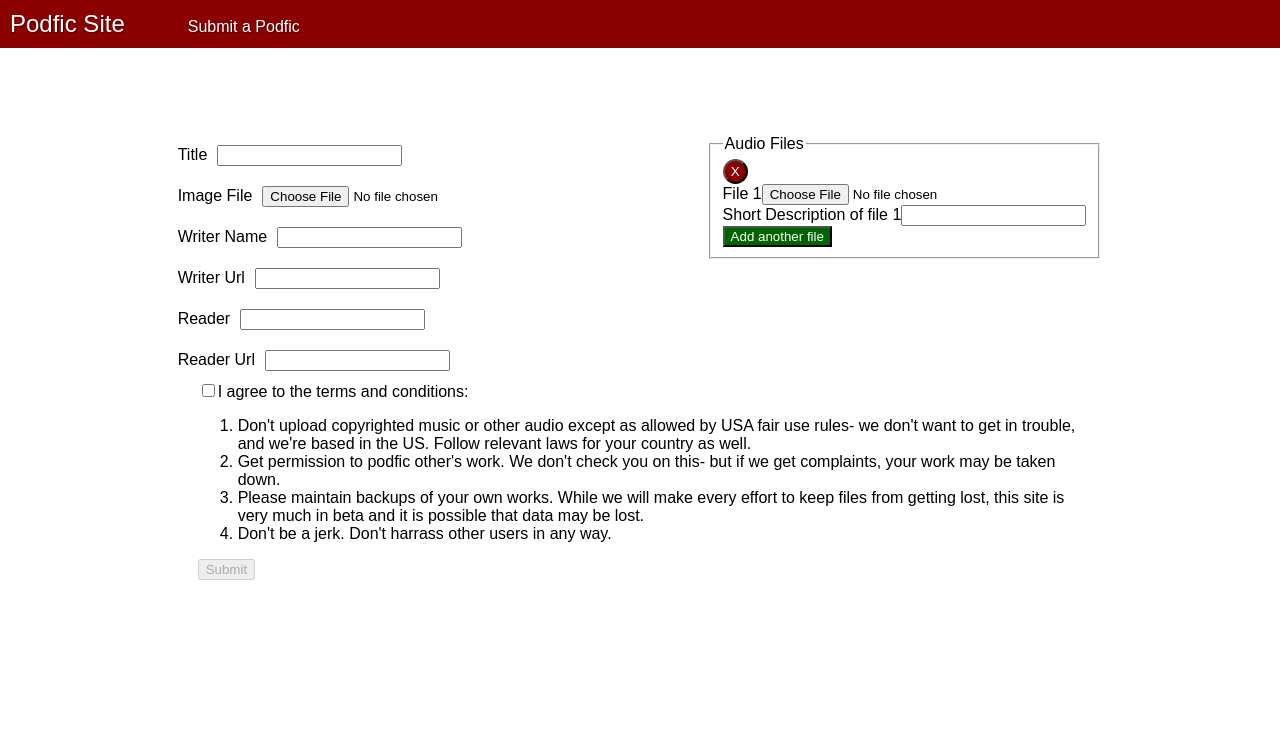
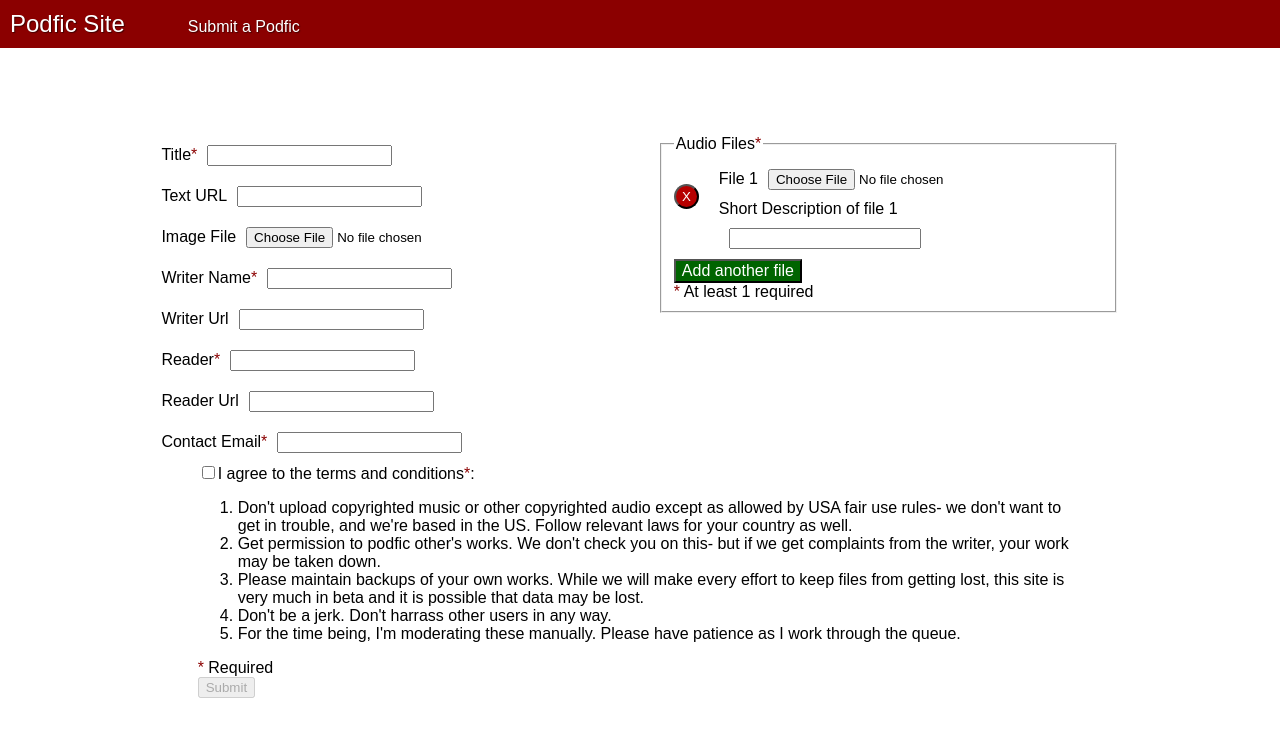
Before and after one commit to tessmonical/podfic-site, a React (Create React App) app in the folder frontend/podfic-site/: page /submit in a window 1280 px wide. Shown: the top 736 px of the page. Built offline with nearby package versions, Linux system fonts and the light colour scheme.

Commit message:
better form

```diff
--- a/frontend/podfic-site/src/components/SubmitForm/SubmitForm.jsx
+++ b/frontend/podfic-site/src/components/SubmitForm/SubmitForm.jsx
@@ -1,5 +1,12 @@
 import React, { Component, Fragment } from "react";
 import "./submitform.css";
+
+const Required = ({ children }) => (
+  <Fragment>
+    {children}
+    <span className="required">*</span>
+  </Fragment>
+);
 
 class SubmitForm extends Component {
   constructor(props) {
@@ -20,6 +27,7 @@ class SubmitForm extends Component {
     this.addFile = this.addFile.bind(this);
     this.handleInputChange = this.handleInputChange.bind(this);
     this.validateForm = this.validateForm.bind(this);
+    this.handleCheckbox = this.handleCheckbox.bind(this);
   }
 
   removeFile(indexToRemove) {
@@ -36,6 +44,10 @@ class SubmitForm extends Component {
 
   handleInputChange(type, text) {
     this.setState({ [type]: text });
+  }
+
+  handleCheckbox() {
+    this.setState({ permissionCheckbox: !this.state.permissionCheckbox });
   }
 
   handleFileDescriptionChange(index, newText) {
@@ -69,7 +81,6 @@ class SubmitForm extends Component {
   render() {
     const {
       title,
-      imageFile,
       files,
       writer,
       writerUrl,
@@ -84,11 +95,24 @@ class SubmitForm extends Component {
         <form>
           <div className="metadata">
             <div>
-              <label htmlFor="title">Title</label>
+              <label htmlFor="title">
+                <Required>Title</Required>
+              </label>
               <input
                 id="title"
                 value={title}
                 onChange={e => this.handleInputChange("title", e.target.value)}
+              />
+            </div>
+
+            <div>
+              <label htmlFor="textUrl">Text URL</label>
+              <input
+                id="textUrl"
+                value={textUrl}
+                onChange={e =>
+                  this.handleInputChange("textUrl", e.target.value)
+                }
               />
             </div>
 
@@ -98,7 +122,9 @@ class SubmitForm extends Component {
             </div>
 
             <div>
-              <label htmlFor="writer">Writer Name</label>
+              <label htmlFor="writer">
+                <Required>Writer Name</Required>
+              </label>
               <input
                 id="writer"
                 value={writer}
@@ -116,7 +142,9 @@ class SubmitForm extends Component {
               />
             </div>
             <div>
-              <label htmlFor="reader">Reader</label>
+              <label htmlFor="reader">
+                <Required>Reader</Required>
+              </label>
               <input
                 id="reader"
                 value={reader}
@@ -133,10 +161,24 @@ class SubmitForm extends Component {
                 }
               />
             </div>
+            <div>
+              <label htmlFor="contactEmail">
+                <Required>Contact Email</Required>
+              </label>
+              <input
+                id="contactEmail"
+                value={contactEmail}
+                onChange={e =>
+                  this.handleInputChange("contactEmail", e.target.value)
+                }
+              />
+            </div>
           </div>
           <div className="files">
             <fieldset>
-              <legend>Audio Files</legend>
+              <legend>
+                <Required>Audio Files</Required>
+              </legend>
               {files.map((file, i) => (
                 <div className="file-input">
                   <button
@@ -169,6 +211,9 @@ class SubmitForm extends Component {
               >
                 Add another file
               </button>
+              <div>
+                <Required /> At least 1 required
+              </div>
             </fieldset>
           </div>
           <div className="confirmation">
@@ -177,19 +222,21 @@ class SubmitForm extends Component {
                 id="agreeCheckbox"
                 type="checkbox"
                 checked={permissionCheckbox}
+                onChange={this.handleCheckbox}
               />
               <label htmlFor="agreeCheckbox">
-                I agree to the terms and conditions:
+                <Required>I agree to the terms and conditions</Required>:
                 <ol>
                   <li>
-                    Don't upload copyrighted music or other audio except as
-                    allowed by USA fair use rules- we don't want to get in
-                    trouble, and we're based in the US. Follow relevant laws for
-                    your country as well.
+                    Don't upload copyrighted music or other copyrighted audio
+                    except as allowed by USA fair use rules- we don't want to
+                    get in trouble, and we're based in the US. Follow relevant
+                    laws for your country as well.
                   </li>
                   <li>
-                    Get permission to podfic other's work. We don't check you on
-                    this- but if we get complaints, your work may be taken down.
+                    Get permission to podfic other's works. We don't check you
+                    on this- but if we get complaints from the writer, your work
+                    may be taken down.
                   </li>
                   <li>
                     Please maintain backups of your own works. While we will
@@ -200,8 +247,16 @@ class SubmitForm extends Component {
                   <li>
                     Don't be a jerk. Don't harrass other users in any way.
                   </li>
+                  <li>
+                    For the time being, I'm moderating these manually. Please
+                    have patience as I work through the queue.
+                  </li>
                 </ol>
               </label>
+            </div>
+
+            <div>
+              <Required /> Required
             </div>
 
             <button type="submit" disabled={!this.validateForm()}>
--- a/frontend/podfic-site/src/components/SubmitForm/submitform.css
+++ b/frontend/podfic-site/src/components/SubmitForm/submitform.css
@@ -1,6 +1,10 @@
 .submit-form {
     width: 100%;
     padding: 5%;
+}
+
+.submit-form input[type=text] {
+    width: 50%;
 }
 
 .submit-form > form {
@@ -20,19 +24,32 @@
     max-width: 80%;
 }
 
-.metadata input {
+.metadata input, .files input {
     margin: 10px;
+}
+
+.files .file-input {
+    padding-left: 45px;
+    position: relative;
 }
 
 .submit-form .remove-button {
     color: white;
-    background-color: darkred;
+    background-color: rgb(182, 0, 0);
     border-radius: 50%;
     height: 25px;
     width: 25px;
+    position: absolute;
+    left: 0px;
+    top: 25px;
 }
 
 .submit-form .add-button {
     color: white;
     background-color: darkgreen;
+    font-size: 1em;
 }
+
+.required {
+    color: darkred;
+}
```
